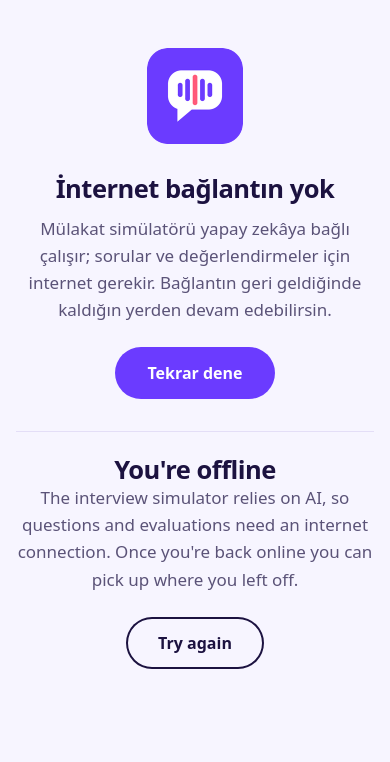
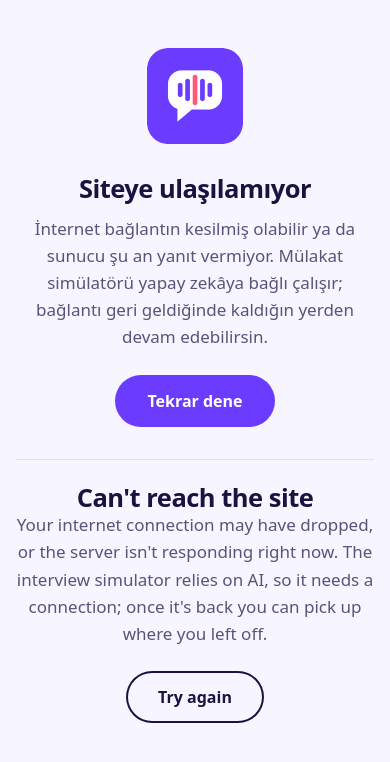
Before and after one commit to turkensar/mulakat-s-mulator, a Django app: page /cevrimdisi/ in a window 390 px wide. Shown: the top 762 px of the page. Run offline with Django 5.2, Linux system fonts and the light colour scheme.

Commit message:
duzeltme: cevrimdisi sayfasi "Siteye ulasilamiyor" der, gezinti bir kez yeniden denenir
Kullanici internet varken "cevrimdisisin" sayfasini gordu. Canli site 200
donuyordu; localhost'ta dev sunucu durmustu ve service worker o adrese de
kayitli oldugu icin sunucuya hic ulasamayinca hata sayfasi yerine cevrimdisi
sayfayi gosterdi. Service worker "internet kesik" ile "sunucu yanit vermiyor"
durumunu ayirt edemez; metin yaniltici oldugundan duzeltildi.

- offline.html: baslik "Siteye ulasilamiyor" / "Can't reach the site";
  aciklama internet kesik olabilecegini YA DA sunucunun yanit vermedigini
  soyler (TR + EN, sayfa onbellekte tek kopya oldugu icin ikisi birden).
- sw.js: sayfa gezintisi bag hatasinda hemen cevrimdisi sayfaya dusmez, 600 ms
  sonra bir kez daha dener (zayif mobil baglantidaki anlik kopmalarda bosuna
  hata sayfasi gorunmesin). Sunucu 4xx/5xx donerse yine yedek sayfa
  gosterilmez. CACHE v3 -> v4 (onbellekteki sayfa yenilensin).
- docs 2.2 PWA: sayfanin iki durumu kapsadigi ve yerelde dev sunucu
  durunca localhost'ta da gorunecegi yazildi.

Test: headless Chrome ile PWA akisi 8/8 (kayit, yuklenebilirlik, onbellekte 4
dosya, 404 yedek sayfaya donusmuyor, sunucu kapaninca stilli sayfa, navbar/csrf
yok). Yerel sunucu yeniden baslatilinca localhost sorunsuz acildi.

Co-Authored-By: Claude Sonnet 5 <noreply@anthropic.com>

```diff
--- a/templates/pwa/offline.html
+++ b/templates/pwa/offline.html
@@ -9,7 +9,7 @@
     <meta charset="UTF-8">
     <meta name="viewport" content="width=device-width, initial-scale=1.0">
     <meta name="theme-color" content="#6B3BFF">
-    <title>Çevrimdışısın · You're offline</title>
+    <title>Siteye ulaşılamıyor · Can't reach the site</title>
     <link rel="stylesheet" href="/static/css/tokens.css">
     <link rel="stylesheet" href="/static/css/theme.css">
     <style>
@@ -33,13 +33,13 @@
     <main class="offline">
         <img class="offline__icon" src="/static/img/icon-192.png" alt="" width="96" height="96">
         <section lang="tr">
-            <h1>İnternet bağlantın yok</h1>
-            <p>Mülakat simülatörü yapay zekâya bağlı çalışır; sorular ve değerlendirmeler için internet gerekir. Bağlantın geri geldiğinde kaldığın yerden devam edebilirsin.</p>
+            <h1>Siteye ulaşılamıyor</h1>
+            <p>İnternet bağlantın kesilmiş olabilir ya da sunucu şu an yanıt vermiyor. Mülakat simülatörü yapay zekâya bağlı çalışır; bağlantı geri geldiğinde kaldığın yerden devam edebilirsin.</p>
             <button type="button" class="btn btn--primary" onclick="location.reload()">Tekrar dene</button>
         </section>
         <section lang="en" class="offline__en">
-            <h2>You're offline</h2>
-            <p>The interview simulator relies on AI, so questions and evaluations need an internet connection. Once you're back online you can pick up where you left off.</p>
+            <h2>Can't reach the site</h2>
+            <p>Your internet connection may have dropped, or the server isn't responding right now. The interview simulator relies on AI, so it needs a connection; once it's back you can pick up where you left off.</p>
             <button type="button" class="btn btn--ghost" onclick="location.reload()">Try again</button>
         </section>
     </main>
```
Also changed, not shown: docs/mulakat2.md (+1 -1 lines), templates/pwa/sw.js (+10 -4 lines).
